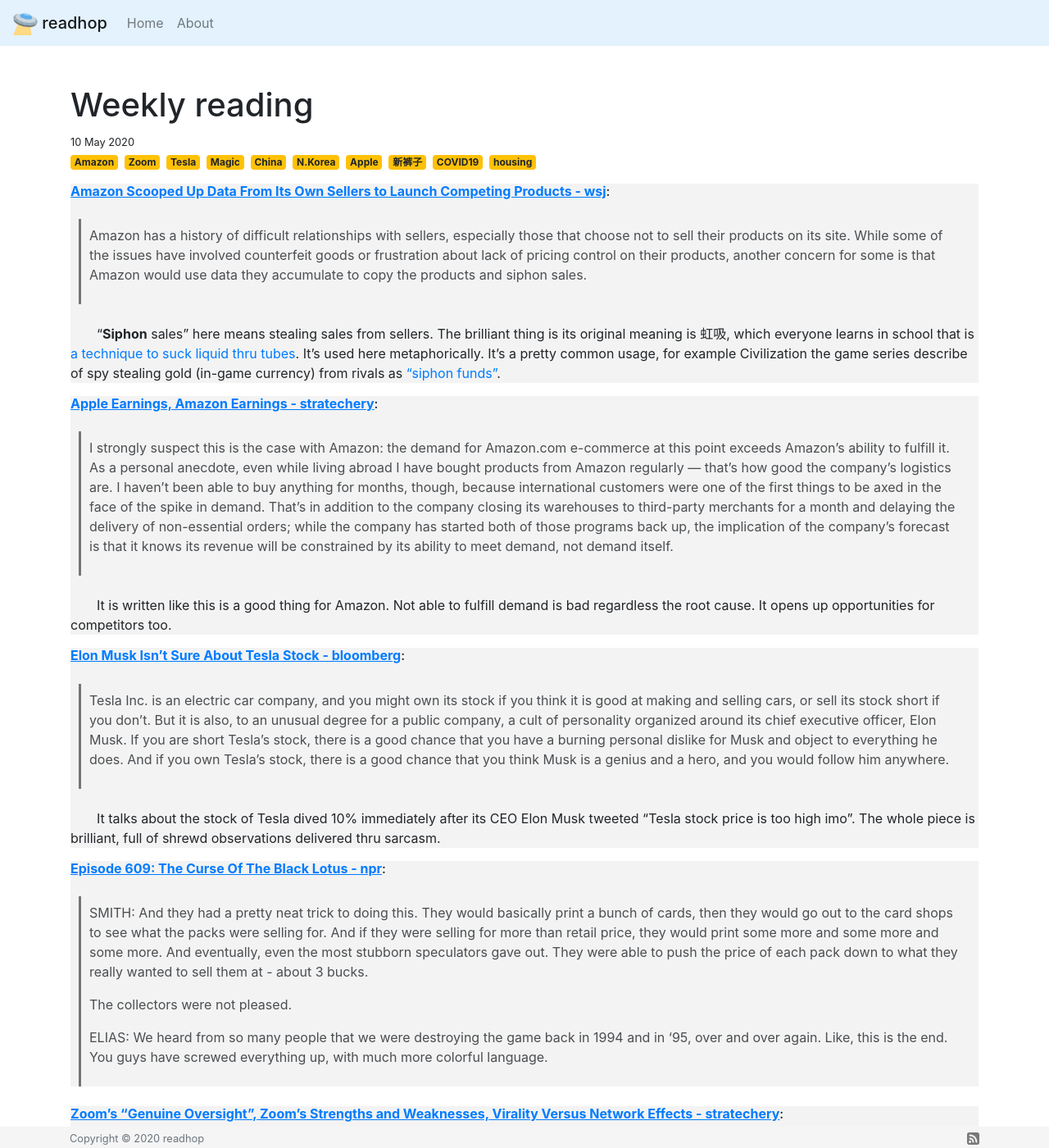
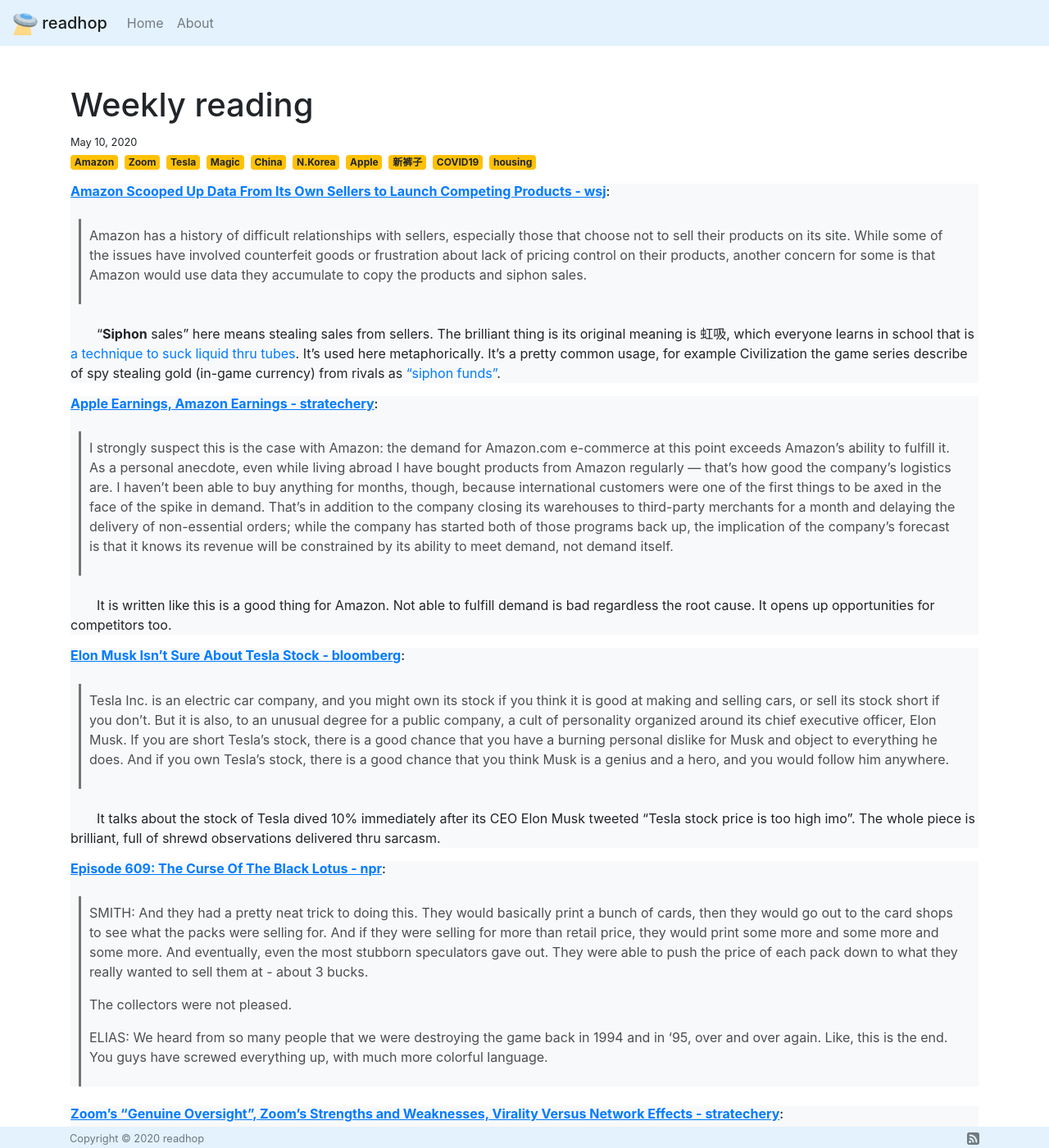
Before and after one commit to robocalpico/robocalpico.github.io, a Jekyll site: the page built from _posts/2020-05-10-weekly-reading.md, in a window 1280 px wide and 1400 px high. Shown: the whole window at 82% size. Built offline with Jekyll 4.4.1, drawn with Linux system fonts in a browser that asks for light colours; a script that is not in the unit is left out; comment, search, counter and statistics services are not loaded; some of the changed text lies outside the part shown.

Commit message:
ui tweak

```diff
--- /dev/null
+++ b/_includes/img.html
@@ -0,0 +1 @@
+<img src="{{ include.url }}" class="img-fluid" alt="Responsive image">
--- /dev/null
+++ b/_includes/youtubeVid.html
@@ -0,0 +1,3 @@
+<div class="embed-responsive embed-responsive-16by9">
+  <iframe class="embed-responsive-item" src="https://youtube.com/embed/{{ include.id }}?rel=0" allow="accelerometer; encrypted-media; gyroscope; picture-in-picture" allowfullscreen></iframe>
+</div>
--- a/_includes/youtubeVideo.html
+++ /dev/null
@@ -1,3 +0,0 @@
-<div class="youtube-video">
-  <iframe src="https://youtube.com/embed/{{ include.id }}?rel=0" frameborder="0" allow="accelerometer; encrypted-media; gyroscope; picture-in-picture" allowfullscreen></iframe>
-</div>
--- a/_layouts/default.html
+++ b/_layouts/default.html
@@ -31,7 +31,7 @@
 
 <body>
   <!-- header -->
-  <nav class="navbar navbar-expand-lg navbar-light sticky-top" style="background-color: #e3f2fd;">
+  <nav class="navbar navbar-expand-lg navbar-light sticky-top floating-bar">
     <a class="navbar-brand mb-0 h1" rel="author" href="{{ "/" | relative_url }}">
       <img src="/assets/favicon/favicon.ico" width="30" height="30" class="d-inline-block align-top" alt="Readhop">
       {{ site.title | default: site.github.repository_name }}
@@ -56,7 +56,7 @@
   </div>
 
   <!-- footer -->
-  <footer class="footer">
+  <footer class="footer floating-bar">
     <div class="container">
       <div class="row">
         <div class="col-8">
--- a/_layouts/post.html
+++ b/_layouts/post.html
@@ -4,7 +4,7 @@
 
 <div>
     <h1>{{ page.title }}</h1>
-    <small>{{ page.date | date: "%-d %B %Y" }}</small><br/>
+    <small>{{ page.date | date: "%b %d, %Y" }}</small><br/>
     <span class="badge badge-secondary" data-talk-id="{{page.id}}"></span>
     <ul class="list-inline">
         {%- for tag in page.tags -%}
--- a/_posts/2020-05-10-weekly-reading.md
+++ b/_posts/2020-05-10-weekly-reading.md
@@ -7,7 +7,7 @@
 categories: Weekly
 ---
 
-<div class="article-entry" markdown="1">
+<div class="bg-light article-entry" markdown="1">
 
 ###### __[Amazon Scooped Up Data From Its Own Sellers to Launch Competing Products - wsj](https://www.wsj.com/articles/amazon-scooped-up-data-from-its-own-sellers-to-launch-competing-products-11587650015)__:
 
@@ -17,7 +17,7 @@
 
 </div>
 
-<div class="article-entry" markdown="1">
+<div class="bg-light article-entry" markdown="1">
 
 ###### __[Apple Earnings, Amazon Earnings - stratechery](https://stratechery.com/2020/apple-earnings-amazon-earnings/)__:
 
@@ -27,7 +27,7 @@
 
 </div>
 
-<div class="article-entry" markdown="1">
+<div class="bg-light article-entry" markdown="1">
 
 ###### __[Elon Musk Isn’t Sure About Tesla Stock - bloomberg](https://www.bloomberg.com/opinion/articles/2020-05-04/elon-musk-isn-t-sure-about-tesla-stock)__:
 
@@ -37,7 +37,7 @@
 
 </div>
 
-<div class="article-entry" markdown="1">
+<div class="bg-light article-entry" markdown="1">
 
 ###### __[Episode 609: The Curse Of The Black Lotus - npr](https://www.npr.org/sections/money/2018/12/26/679311116/episode-609-the-curse-of-the-black-lotus)__:
 
@@ -49,7 +49,7 @@
 
 </div>
 
-<div class="article-entry" markdown="1">
+<div class="bg-light article-entry" markdown="1">
 
 ###### __[Zoom’s “Genuine Oversight”, Zoom’s Strengths and Weaknesses, Virality Versus Network Effects - stratechery](https://stratechery.com/2020/zooms-genuine-oversight-zooms-strengths-and-weaknesses-virality-versus-network-effects/)__:
 
@@ -59,7 +59,7 @@
 
 </div>
 
-<div class="article-entry" markdown="1">
+<div class="bg-light article-entry" markdown="1">
 
 ###### __[Why Home Prices Are Rising During the Pandemic - wsj](https://www.wsj.com/articles/why-home-prices-are-rising-during-the-pandemic-11588671002)__:
 
@@ -71,17 +71,17 @@
 
 </div>
 
-<div class="article-entry" markdown="1">
+<div class="bg-light article-entry" markdown="1">
 
 ###### __[CCP to Monitor Postings on Foreign Self-Media - chinascope](http://chinascope.org/archives/22972)__:
 
-{% twitter https://twitter.com/lianchaohan/status/1254028427281281024 %}
+<blockquote class="twitter-tweet"><p lang="zh" dir="ltr">【中共言论控制公开延伸至海外】大陆网友传来的一个通知表明，中共将在海外自媒体推特、油管、脸书上实施大规模言论控制。下面这则通知将是实施控制的步骤之一。 <a href="https://t.co/4gUdgbmja6">pic.twitter.com/4gUdgbmja6</a></p>&mdash; 韩连潮 (@lianchaohan) <a href="https://twitter.com/lianchaohan/status/1254028427281281024">April 25, 2020</a></blockquote> <script async src="https://platform.twitter.com/widgets.js" charset="utf-8"></script>
 
 To understand why is to know that the purpose of social network platforms are not for social, but to represent.
 
 </div>
 
-<div class="article-entry" markdown="1">
+<div class="bg-light article-entry" markdown="1">
 
 ###### __[No Singin’ the Blues Here: Band Changes Lyrics for State TV - sixthtone](http://www.sixthtone.com/ht_news/1005599/no-singin-the-blues-here-band-changes-lyrics-for-state-tv)__:
 
@@ -91,17 +91,17 @@
 
 </div>
 
-<div class="article-entry" markdown="1">
+<div class="bg-light article-entry" markdown="1">
 
 ###### __[Discretionary Spending Up Among Stimulus Payment Recipients - secondmeasure](https://secondmeasure.com/datapoints/stimulus-recipient-spending-by-industry/)__:
 
-> <img src="https://secondmeasure.com/wp-content/uploads/2020/05/stimulus-impact-charts-v2_Page_2-1024x547.png" class="img-fluid" alt="Stimulus Payment spending">
+> {% include img.html url="https://secondmeasure.com/wp-content/uploads/2020/05/stimulus-impact-charts-v2_Page_2-1024x547.png" %}
 
 This is so weird, did people not care about sleep before? Why the shelter-in-place order drives the mattress purchase?
 
 </div>
 
-<div class="article-entry" markdown="1">
+<div class="bg-light article-entry" markdown="1">
 
 ###### __[The Quadrennial iPhone SE Schedule - daringfireball](https://daringfireball.net/2020/04/the_quadrennial_iphone_se_schedule)__:
 
@@ -115,21 +115,21 @@
 
 </div>
 
-<div class="article-entry" markdown="1">
+<div class="bg-light article-entry" markdown="1">
 
 ###### __[North Korea - All the dictator's men | DW Documentary - youtube](https://www.youtube.com/watch?v=JmqV2vIXpUY)__:
 
-{% include youtubeVideo.html id='JmqV2vIXpUY' %}
+{% include youtubeVid.html id='JmqV2vIXpUY' %}
 
 外派到非洲俄罗斯去搞建设，这听着似曾相识。
 
 </div>
 
-<div class="article-entry" markdown="1">
+<div class="bg-light article-entry" markdown="1">
 
 ###### __[Life in North Korea | DW Documentary - youtube](http://www.youtube.com/watch?v=StjIv33zJ9c)__:
 
-{% include youtubeVideo.html id='StjIv33zJ9c' %}
+{% include youtubeVid.html id='StjIv33zJ9c' %}
 
 生于服从，死于安乐，无论艰辛。从这里能看到多少相似，就会有多少震撼。
 
--- a/assets/css/style.scss
+++ b/assets/css/style.scss
@@ -22,6 +22,14 @@
   text-indent: 2em;
 }
 
+.article-entry {
+}
+
+.floating-bar {
+  background-color: #e3f2fd;
+  opacity: 0.98;
+}
+
 /* Sticky footer styles
 -------------------------------------------------- */
 html {
@@ -37,7 +45,6 @@
   width: 100%;
   height: 26px; /* Set the fixed height of the footer here */
   line-height: 26px; /* Vertically center the text there */
-  background-color: #f5f5f5;
 }
 
 table.table-fit {
@@ -51,7 +58,8 @@
     width: auto !important;
 }
 
-/* Youtube video */
+/* Youtube video
+-------------------------------------------------- */
 .youtube-video {
   position: relative;
   width: 100%;
@@ -66,7 +74,3 @@
   height: 100%;
   border: 0;
 }
-
-.article-entry {
-  background: #f3f3f3;
-}
```
Also changed, not shown: index.md (+1 -1 lines).
